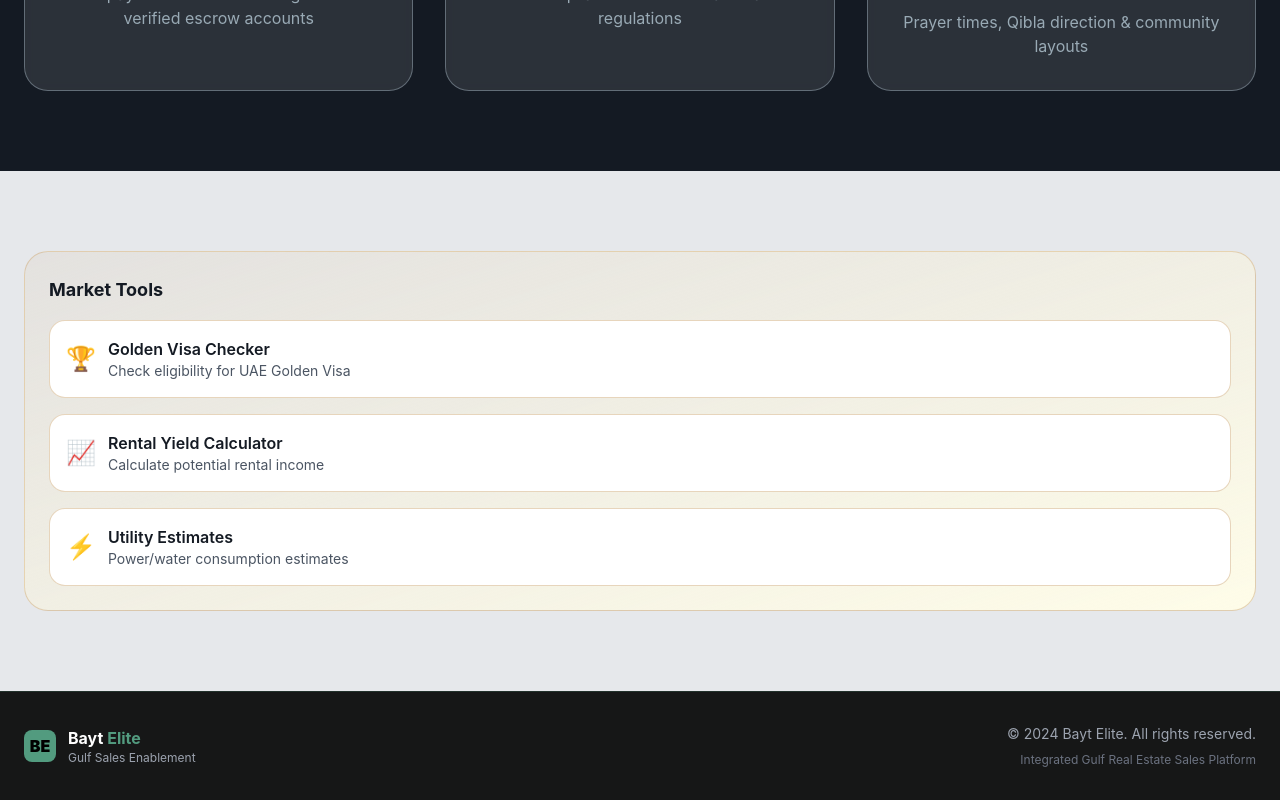
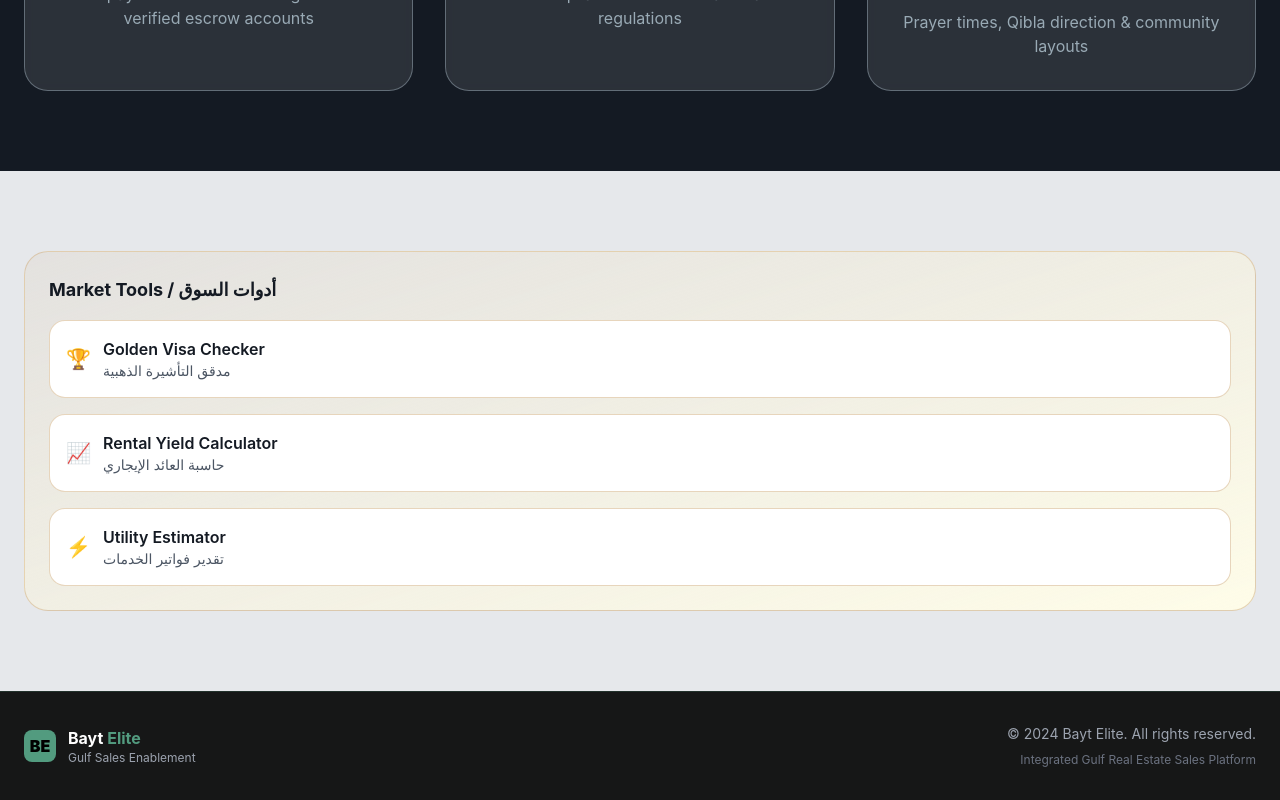
Before and after one commit to fazetdev/baytelitet, a Next.js app: page / in a window 1280 px wide. Shown: the part 3018-3818 px from the top of the page. Built offline with nearby package versions, Linux system fonts and the light colour scheme.

Commit message:
feat: make MarketTools interactive with toggleable components

```diff
--- a/app/home/components/MarketTools.tsx
+++ b/app/home/components/MarketTools.tsx
@@ -1,38 +1,107 @@
 'use client';
 
+import { useState } from 'react';
+import GoldenVisaChecker from './market-tools/GoldenVisaChecker';
+import RentalCalculator from './market-tools/RentalCalculator';
+import UtilityEstimator from './market-tools/UtilityEstimator';
+
 export default function MarketTools() {
+  const [activeTool, setActiveTool] = useState<'golden' | 'rental' | 'utility' | null>(null);
+
   return (
     <div className="bg-gradient-to-br from-bayt-warm/10 to-yellow-50 rounded-2xl p-6 border border-bayt-warm/50 my-8">
-      <h3 className="text-lg font-bold text-bayt-dark mb-4">Market Tools</h3>
+      <h3 className="text-lg font-bold text-bayt-dark mb-4">Market Tools / أدوات السوق</h3>
+
+      {/* Tool selection buttons */}
       <div className="space-y-4">
-        <button className="w-full text-left p-4 bg-white rounded-xl border border-bayt-warm/50 hover:border-bayt-warm transition-colors">
+        <button
+          className={`w-full text-left p-4 rounded-xl border transition-colors ${
+            activeTool === 'golden'
+              ? 'bg-bayt-warm/20 border-bayt-warm text-bayt-dark'
+              : 'bg-white border-bayt-warm/50 hover:border-bayt-warm'
+          }`}
+          onClick={() => setActiveTool(activeTool === 'golden' ? null : 'golden')}
+        >
           <div className="flex items-center gap-3">
-            <div className="text-2xl text-bayt-warm">🏆</div>
+            <span className="text-xl">🏆</span>
             <div>
-              <div className="font-semibold text-bayt-dark">Golden Visa Checker</div>
-              <div className="text-sm text-gray-600">Check eligibility for UAE Golden Visa</div>
+              <p className="font-semibold">Golden Visa Checker</p>
+              <p className="text-sm text-gray-600">مدقق التأشيرة الذهبية</p>
             </div>
           </div>
         </button>
-        <button className="w-full text-left p-4 bg-white rounded-xl border border-bayt-warm/50 hover:border-bayt-warm transition-colors">
+
+        <button
+          className={`w-full text-left p-4 rounded-xl border transition-colors ${
+            activeTool === 'rental'
+              ? 'bg-bayt-warm/20 border-bayt-warm text-bayt-dark'
+              : 'bg-white border-bayt-warm/50 hover:border-bayt-warm'
+          }`}
+          onClick={() => setActiveTool(activeTool === 'rental' ? null : 'rental')}
+        >
           <div className="flex items-center gap-3">
-            <div className="text-2xl text-bayt-warm">📈</div>
+            <span className="text-xl">📈</span>
             <div>
-              <div className="font-semibold text-bayt-dark">Rental Yield Calculator</div>
-              <div className="text-sm text-gray-600">Calculate potential rental income</div>
+              <p className="font-semibold">Rental Yield Calculator</p>
+              <p className="text-sm text-gray-600">حاسبة العائد الإيجاري</p>
             </div>
           </div>
         </button>
-        <button className="w-full text-left p-4 bg-white rounded-xl border border-bayt-warm/50 hover:border-bayt-warm transition-colors">
+
+        <button
+          className={`w-full text-left p-4 rounded-xl border transition-colors ${
+            activeTool === 'utility'
+              ? 'bg-bayt-warm/20 border-bayt-warm text-bayt-dark'
+              : 'bg-white border-bayt-warm/50 hover:border-bayt-warm'
+          }`}
+          onClick={() => setActiveTool(activeTool === 'utility' ? null : 'utility')}
+        >
           <div className="flex items-center gap-3">
-            <div className="text-2xl text-bayt-warm">⚡</div>
+            <span className="text-xl">⚡</span>
             <div>
-              <div className="font-semibold text-bayt-dark">Utility Estimates</div>
-              <div className="text-sm text-gray-600">Power/water consumption estimates</div>
+              <p className="font-semibold">Utility Estimator</p>
+              <p className="text-sm text-gray-600">تقدير فواتير الخدمات</p>
             </div>
           </div>
         </button>
       </div>
+
+      {/* Render selected tool with close option */}
+      {activeTool && (
+        <div className="mt-6">
+          <div className="flex justify-between items-center mb-4">
+            <h4 className="font-semibold text-bayt-dark">
+              {activeTool === 'golden' && 'Golden Visa Checker'}
+              {activeTool === 'rental' && 'Rental Yield Calculator'}
+              {activeTool === 'utility' && 'Utility Estimator'}
+            </h4>
+            <button
+              onClick={() => setActiveTool(null)}
+              className="text-sm text-gray-500 hover:text-bayt-warm flex items-center gap-1"
+            >
+              <span>Close</span>
+              <span>✕</span>
+            </button>
+          </div>
+
+          <div className="animate-fadeIn">
+            {activeTool === 'golden' && <GoldenVisaChecker />}
+            {activeTool === 'rental' && <RentalCalculator />}
+            {activeTool === 'utility' && <UtilityEstimator />}
+          </div>
+        </div>
+      )}
+
+      {/* Add fadeIn animation to Tailwind if not already present */}
+      <style jsx global>{`
+        @keyframes fadeIn {
+          from { opacity: 0; transform: translateY(10px); }
+          to { opacity: 1; transform: translateY(0); }
+        }
+        .animate-fadeIn {
+          animation: fadeIn 0.3s ease-out;
+        }
+      `}</style>
     </div>
   );
 }
```
